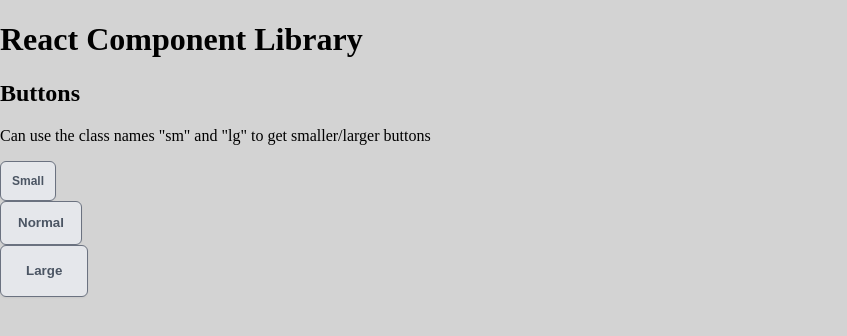
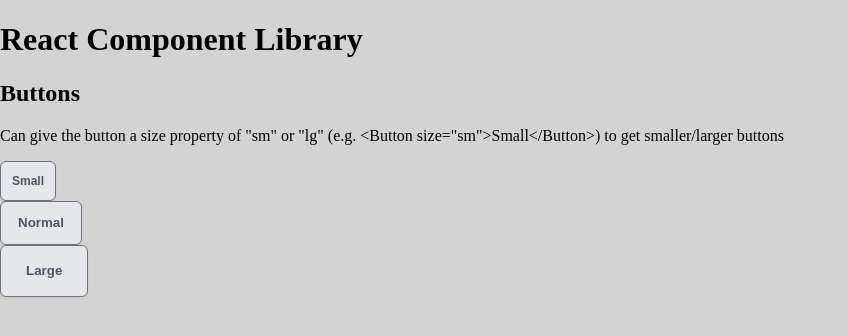
Before and after one commit to jpitzer5/ReactComponentLibrary, a React (Vite) app: page / in a window 1280 px wide. Shown: the top 336 px of the page, without its empty margins (0-847 px from the left). Built offline with nearby package versions, Linux system fonts and the light colour scheme.

Commit message:
added explanation of how to use size property to website

```diff
--- a/src/App.jsx
+++ b/src/App.jsx
@@ -5,7 +5,7 @@ export default function App() {
     <>
       <h1>React Component Library</h1>
       <h2>Buttons</h2>
-      <p>Can use the class names "sm" and "lg" to get smaller/larger buttons</p>
+      <p>Can give the button a size property of "sm" or "lg" (e.g. {`<Button size="sm">Small</Button>`}) to get smaller/larger buttons</p>
       <Button size="sm" >Small</Button>
       <Button >Normal</Button>
       <Button size="lg">Large</Button>
--- a/src/components/button/Button.jsx
+++ b/src/components/button/Button.jsx
@@ -3,7 +3,7 @@ import clsx from 'clsx'
 
 export default function Button({children, size, className, ...rest}) {
 
-    const classes = clsx(className !== undefined && className, size && `button-${size}`)
+    const classes = clsx(className, size && `button-${size}`)
 
     return (
         <button className={classes} {...rest}>{children}</button>
```
